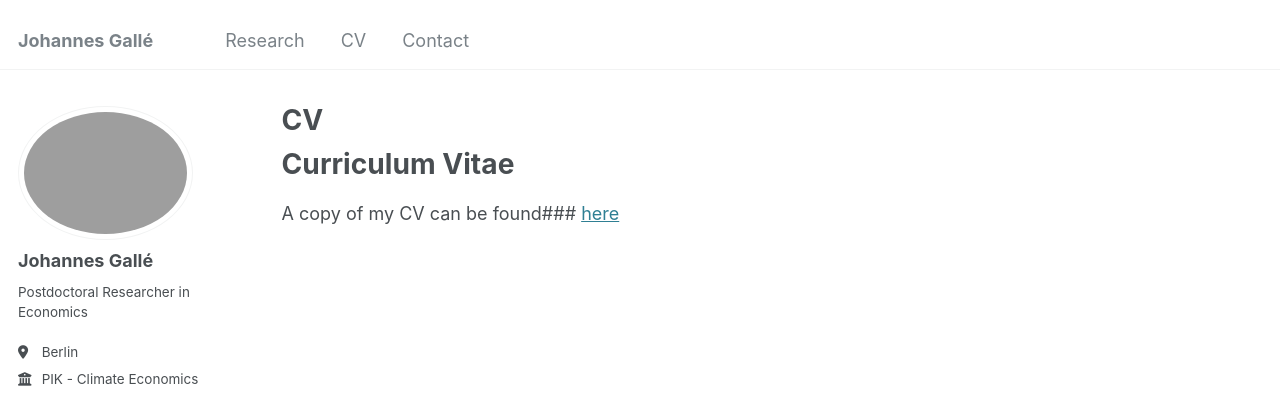
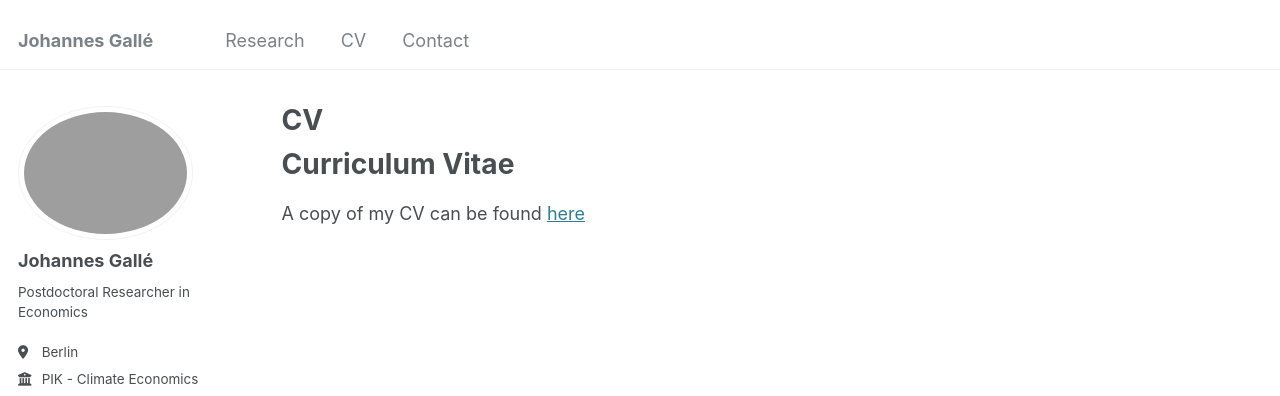
Before and after one commit to johannesgalle/johannesgalle.github.io, a Jekyll site: the page built from _pages/cv.md, in a window 1280 px wide. Shown: the top 396 px of the page. Built offline with Jekyll 4.4.1, drawn with Linux system fonts in a browser that asks for light colours.

Commit message:
Update cv.md

```diff
--- a/_pages/cv.md
+++ b/_pages/cv.md
@@ -11,4 +11,4 @@ redirect_from:
 
 Curriculum Vitae
 ======
-A copy of my CV can be found### <a href="https://johannesgalle.github.io/GalleCVJan.pdf" target="_blank">here</a>
+A copy of my CV can be found <a href="https://johannesgalle.github.io/GalleCVJan.pdf" target="_blank">here</a>
```
